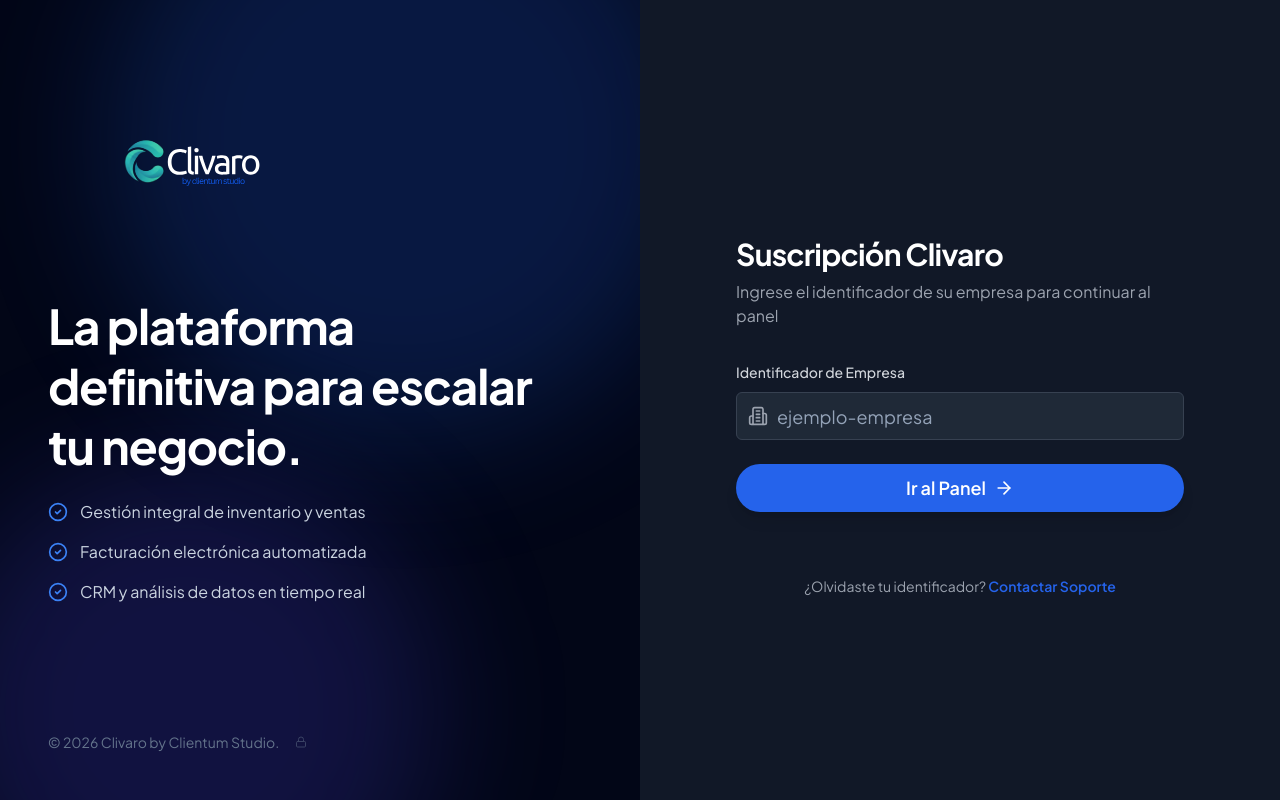
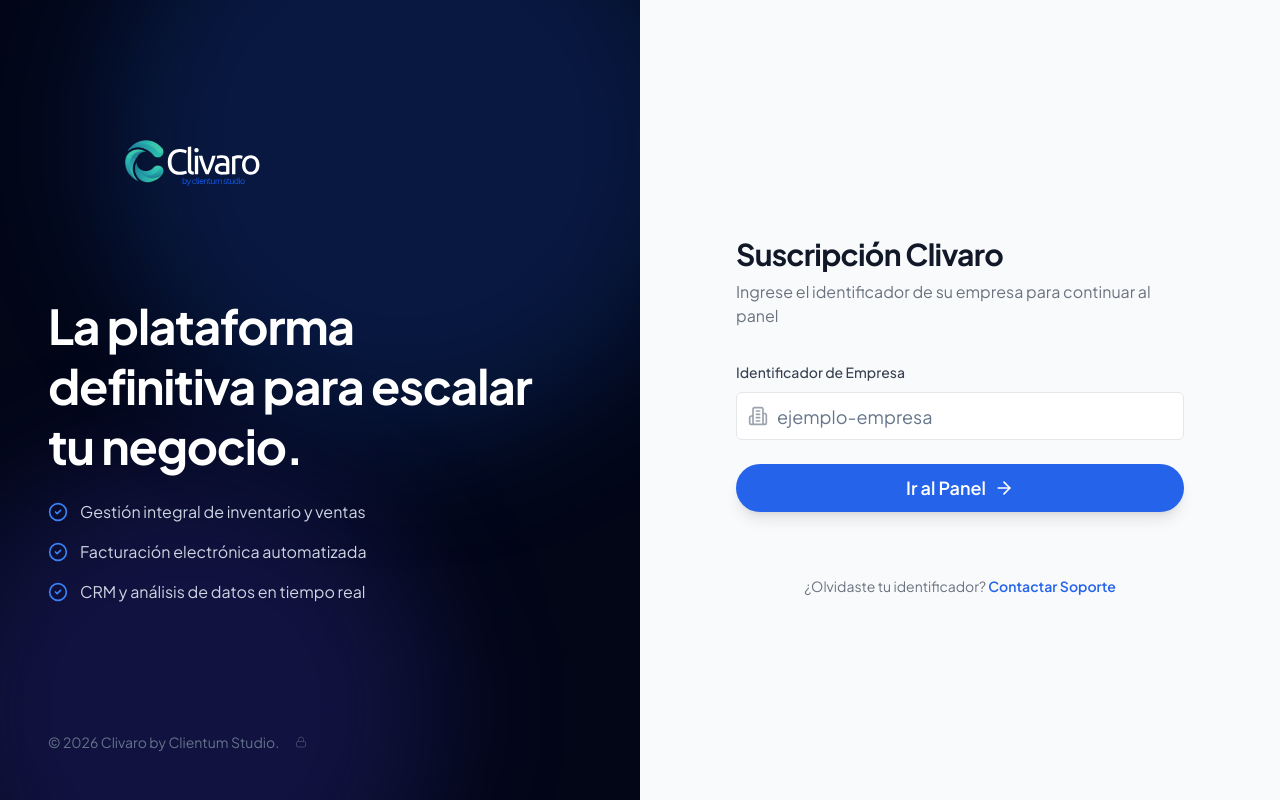
Before and after one commit to Koff1ng/clivaro, a Next.js app: page /login in a window 1280 px wide. Built offline with nearby package versions, Linux system fonts and the light colour scheme.

Commit message:
style: forzar modo claro en ERP con sidebar oscuro

```diff
--- a/components/layout/header.tsx
+++ b/components/layout/header.tsx
@@ -4,7 +4,7 @@ import { useSession } from 'next-auth/react'
 import { useSidebar } from '@/lib/sidebar-context'
 import { Button } from '@/components/ui/button'
 import { Menu, Bell, User, HelpCircle } from 'lucide-react'
-import { ThemeToggle } from '@/components/theme/theme-toggle'
+// import { ThemeToggle } from '@/components/theme/theme-toggle'
 import {
   DropdownMenu,
   DropdownMenuContent,
@@ -153,7 +153,7 @@ export function Header() {
   }
 
   return (
-    <header className="sticky top-0 z-40 w-full border-b border-slate-800 bg-[#0F172A] text-slate-100 backdrop-blur supports-[backdrop-filter]:bg-[#0F172A]/95 print:hidden">
+    <header className="sticky top-0 z-40 w-full border-b border-slate-200 bg-white/95 text-slate-900 backdrop-blur supports-[backdrop-filter]:bg-white/95 print:hidden">
       <div className="flex h-14 sm:h-16 items-center justify-between px-3 sm:px-4 md:px-6">
         {/* Left side: Menu */}
         <div className="flex items-center gap-2 sm:gap-4">
@@ -161,7 +161,7 @@ export function Header() {
             variant="ghost"
             size="icon"
             onClick={toggle}
-            className="h-8 w-8 sm:h-9 sm:w-9 text-slate-100 hover:bg-slate-800 hover:text-white"
+            className="h-8 w-8 sm:h-9 sm:w-9 text-slate-600 hover:bg-slate-100 hover:text-slate-900"
           >
             <Menu className="h-4 w-4 sm:h-5 sm:w-5" />
           </Button>
@@ -175,16 +175,16 @@ export function Header() {
             variant="ghost"
             size="icon"
             onClick={toggleChat}
-            className="h-8 w-8 sm:h-9 sm:w-9 text-slate-100 hover:bg-slate-800 hover:text-white transition-all hover:scale-110 active:scale-95"
+            className="h-8 w-8 sm:h-9 sm:w-9 text-slate-600 hover:bg-slate-100 hover:text-slate-900 transition-all hover:scale-110 active:scale-95"
             title="Asistente de Ayuda IA"
           >
-            <HelpCircle className="h-4 w-4 sm:h-5 sm:w-5 text-sky-400" />
+            <HelpCircle className="h-4 w-4 sm:h-5 sm:w-5 text-sky-600" />
           </Button>
 
           {/* Notifications */}
           <DropdownMenu open={isDropdownOpen} onOpenChange={handleDropdownOpenChange}>
             <DropdownMenuTrigger asChild>
-              <Button variant="ghost" size="icon" className="relative h-8 w-8 sm:h-9 sm:w-9 text-slate-100 hover:bg-slate-800 hover:text-white">
+              <Button variant="ghost" size="icon" className="relative h-8 w-8 sm:h-9 sm:w-9 text-slate-600 hover:bg-slate-100 hover:text-slate-900">
                 <Bell className="h-4 w-4" />
                 {hasUnreadNotifications && (
                   <span className="absolute top-0.5 right-0.5 sm:top-1 sm:right-1 h-2 w-2 bg-red-500 rounded-full"></span>
--- a/components/theme/theme-provider.tsx
+++ b/components/theme/theme-provider.tsx
@@ -1,6 +1,7 @@
 'use client'
 
 import { createContext, useContext, useEffect, useState } from 'react'
+import { usePathname } from 'next/navigation'
 
 type Theme = 'dark' | 'light'
 
@@ -13,17 +14,28 @@ interface ThemeContextType {
 const ThemeContext = createContext<ThemeContextType | undefined>(undefined)
 
 export function ThemeProvider({ children }: { children: React.ReactNode }) {
-  const [theme, setTheme] = useState<Theme>('dark')
+  const [theme, setTheme] = useState<Theme>('light')
   const [mounted, setMounted] = useState(false)
+  const pathname = usePathname()
 
   useEffect(() => {
-    // Apply theme immediately on mount to prevent flash
+    // Force light theme for ERP routes (not the landing page)
+    const isLandingPage = pathname === '/'
+
+    if (!isLandingPage) {
+      applyTheme('light')
+      setTheme('light')
+      setMounted(true)
+      return
+    }
+
+    // Standard logic for landing page
     const savedTheme = localStorage.getItem('theme') as Theme | null
-    const initialTheme = savedTheme || 'dark'
+    const initialTheme = savedTheme || 'dark' // Landing stays dark by default if not set
     applyTheme(initialTheme)
     setTheme(initialTheme)
     setMounted(true)
-  }, [])
+  }, [pathname])
 
   const applyTheme = (newTheme: Theme) => {
     const root = document.documentElement
```
